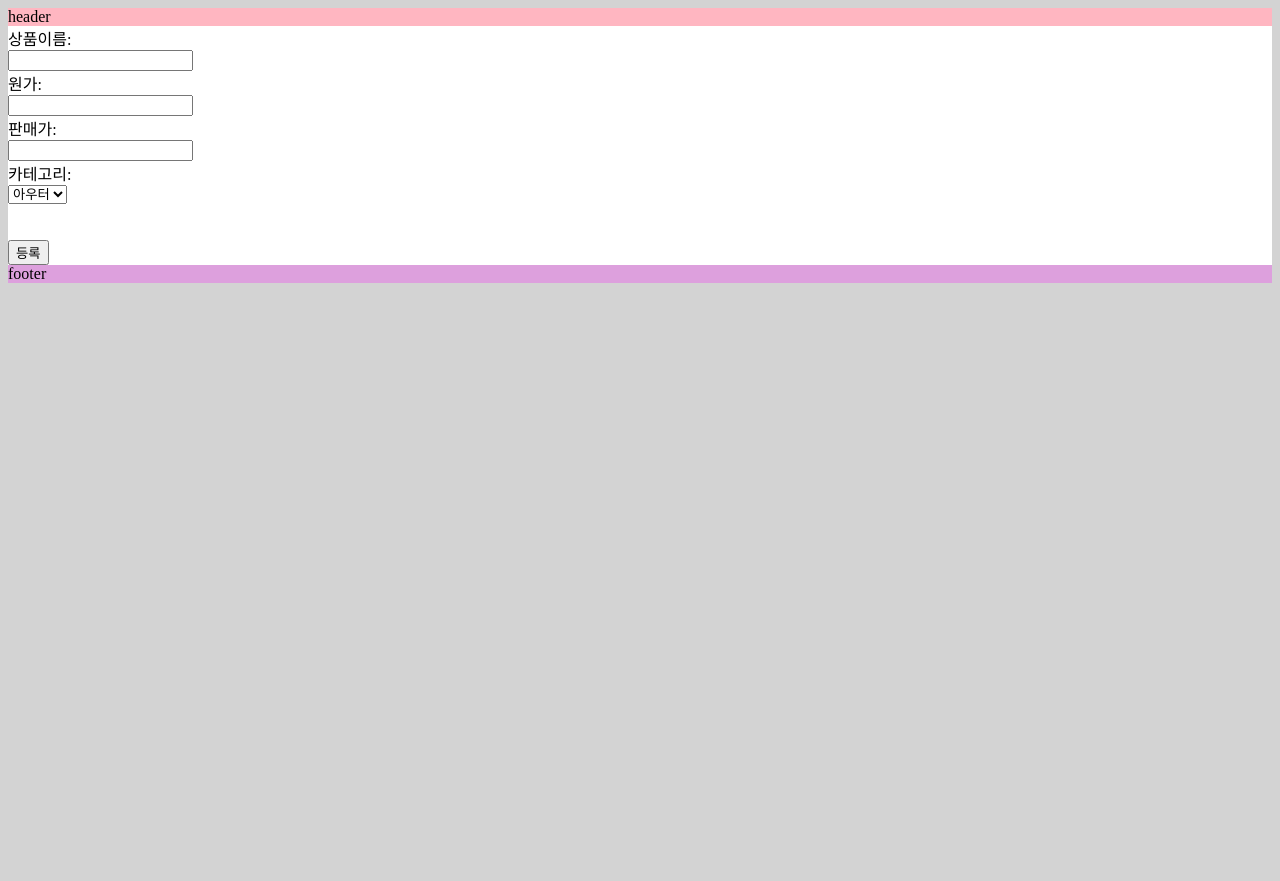
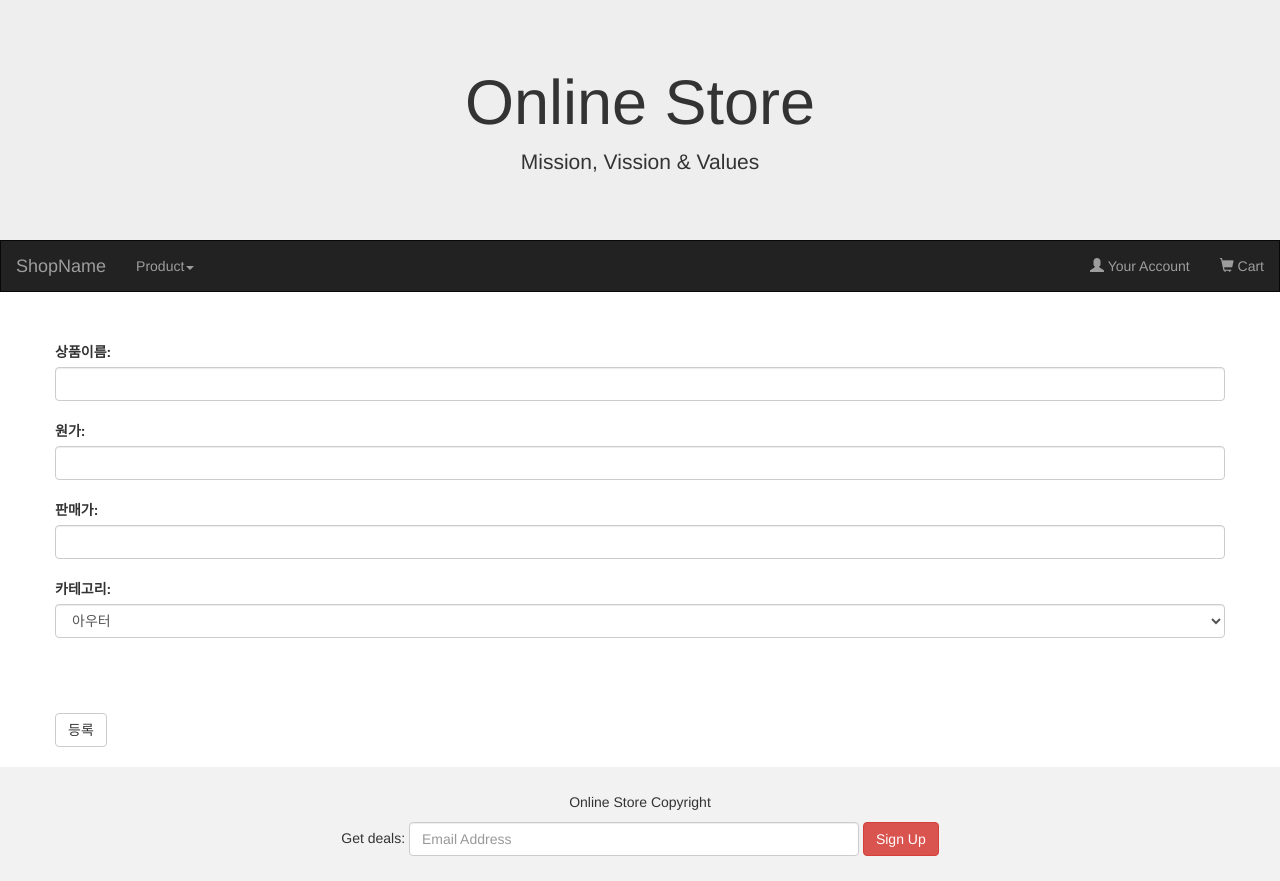
Before and after one commit to MyeongheeRoh/Flask, a Flask app: template clothesmall/templates/editproduct.html in a window 1280 px wide. Before the commit the page ends 283 px from the top, so only its background shows below. Run offline with Flask 2, Linux system fonts and the light colour scheme; the template is opened without the code that fills it, so the values that code supplies are empty; some libraries are stand-ins or nearby versions.

Commit message:
Modify bootstrap template

```diff
--- a/clothesmall/run.py
+++ b/clothesmall/run.py
@@ -1,8 +1,11 @@
 from create import create_app
+from flask import render_template, request
+from model.product import Product
 from flask_bootstrap import Bootstrap
 
+
 app = create_app()
-Bootstrap(app)
+bootstrap = Bootstrap(app)
 
 if __name__ == '__main__':
     app.secret_key = 'super secret key'
--- a/clothesmall/templates/editproduct.html
+++ b/clothesmall/templates/editproduct.html
@@ -1,52 +1,62 @@
 {% extends "layout.html" %}
-{% block title %}Edit Product{% endblock %}
+{% block title %}Product{% endblock %}
 {% block head %}
+  {{ super() }}
+{% endblock %}
+{% block nav %}
 {{ super() }}
 {% endblock %}
 
 {% block content %}
+
 <form id="productform" name="productform" action="/product/register" method="post">
     <input type="hidden" id="product_id" value="{{data.id}}" name="product_id">
     <label for="product_name">상품이름: </label><br>
     {% if data %}
-      <input type="text" id="pname" name="pname" value="{{data.name}}"><br>
+    <input class="form-control" type="text" id="pname" name="pname" value="{{data.name}}"><br>
     {% else %}
-      <input type="text" id="pname" name="pname"><br>
+    <input class="form-control" type="text" id="pname" name="pname"><br>
     {% endif %}
     <label for="cost_price">원가: </label><br>
     {% if data %}
-      <input type="number" id="cost_price" name="cost_price" value="{{data.cost_price}}"><br>
+    <input class="form-control" type="number" id="cost_price" name="cost_price" value="{{data.cost_price}}"
+      aria-describedby="sizing-addon2"><br>
     {% else %}
-      <input type="number" id="cost_price" name="cost_price"><br>
+    <input class="form-control" type="number" id="cost_price" name="cost_price" aria-describedby="sizing-addon2"><br>
     {% endif %}
     <label for="selling_price">판매가: </label><br>
     {% if data %}
-      <input type="number" id="selling_price" name="selling_price" value="{{data.selling_price}}"><br>
+    <input class="form-control" type="number" id="selling_price" name="selling_price"
+      value="{{data.selling_price}}"><br>
     {% else %}
-      <input type="number" id="selling_price" name="selling_price"><br>
+    <input class="form-control" type="number" id="selling_price" name="selling_price"><br>
     {% endif %}
 
     {% if data %}
     <label for="category">카테고리: </label><br>
-      <select name="category" id="category">
+    <select class="form-control" name="category" id="category">
       <option value="1" {% if data.product_category == 1 %} selected {% endif %}>아우터</option>
       <option value="2" {% if data.product_category == 2 %} selected {% endif %}>상의</option>
       <option value="3" {% if data.product_category == 3 %} selected {% endif %}>하의</option>
     </select><br><br><br>
-      <input type="button" id="save" value="저장" onclick="checkAll()"><br>
+    <input class="btn btn-default" type="button" id="save" value="저장" onclick="checkAll()"><br>
     {% else %}
     <label for="category">카테고리: </label><br>
-      <select name="category" id="category" onload="selectedCategory({{data.product_category}})">
+    <div class="form-group">
+    <select class="form-control" name="category" id="category" onload="selectedCategory({{data.product_category}})">
       <option value="1">아우터</option>
       <option value="2">상의</option>
       <option value="3">하의</option>
-      </select><br><br><br>
-      <input type="button" id="regist" value="등록" onclick="checkAll()"><br>
+    </select>
+    </div>
+    <br><br><br>
+    <input class="btn btn-default" type="button" id="regist" value="등록" onclick="checkAll()"><br>
     {% endif %}
 </form>
 {% endblock %}
 
-{% block script %}
+{% block scripts %}
+  <script type="text/javascript">
   <!-- 유효성 체크 -->
   console.log('1');
 
@@ -90,5 +100,5 @@ function checkAll(){
         alert('카테고리를 입력하세요');
       }
     }
-
+</script>
 {% endblock %}
--- a/clothesmall/templates/layout.html
+++ b/clothesmall/templates/layout.html
@@ -1,38 +1,76 @@
-<!doctype html>
-  <head>
-		<meta http-equiv="Content-Type" content="text/html; charset=utf-8"/>
-		<title> Title {% block title %}{% endblock %}</title>
-    {% block head %}{% endblock %}
-  </head>
-  <body width="100%" style="background-color:lightgray;">
-   {% if error %}<div class=error><strong>Error:</strong> {{ error }}</div>{% endif %}
-   <div id="header" style="background-color:lightpink;">header</div>
-   <!-- 플래시 메시지 -->
-   {% with flashes = get_flashed_messages() %}
-     {% if flashes %}
-       <ul class=flashes>
-         {{ flashes }}
-       </ul>
-     {% endif %}
-   {% endwith %}
+<!DOCTYPE html>
+<html lang="en">
+<head>
+  <title>{% block title %} Bootstrap Example {% endblock %}</title>
+  <meta charset="utf-8">
+  <meta name="viewport" content="width=device-width, initial-scale=1">
+  <link rel="stylesheet" href="https://maxcdn.bootstrapcdn.com/bootstrap/3.4.1/css/bootstrap.min.css">
+  <script src="https://ajax.googleapis.com/ajax/libs/jquery/3.5.1/jquery.min.js"></script>
+  <script src="https://maxcdn.bootstrapcdn.com/bootstrap/3.4.1/js/bootstrap.min.js"></script>
+  <style>
+    /* Remove the navbar's default rounded borders and increase the bottom margin */
+    .navbar {
+      margin-bottom: 50px;
+      border-radius: 0;
+    }
 
-   <!-- content-->
-    <div id="content" class="span12" style="background-color:white;">
-	{% block content %}{% endblock %}
+    /* Remove the jumbotron's default bottom margin */
+     .jumbotron {
+      margin-bottom: 0;
+    }
+
+    /* Add a gray background color and some padding to the footer */
+    footer {
+      background-color: #f2f2f2;
+      padding: 25px;
+    }
+  </style>
+</head>
+<body>
+
+<div class="jumbotron">
+  <div class="container text-center">
+    <h1>Online Store</h1>
+    <p>Mission, Vission & Values</p>
+  </div>
+</div>
+
+<nav class="navbar navbar-inverse">
+  <div class="container-fluid">
+    <div class="navbar-header">
+      <a class="navbar-brand" href="/">ShopName</a>
     </div>
-	<!-- end of content-->
+    <ul class="nav navbar-nav">
+      <li class="dropdown"><a class="dropdown-toggle" data-toggle="dropdown" href="#">Product<span class="caret"></span></a>
+        <ul class="dropdown-menu">
+          <li><a href="/product">아우터</a></li>
+          <li><a href="/product">상의</a></li>
+          <li><a href="/product">하의</a></li>
+        </ul>
+      </li>
+    </ul>
+    <ul class="nav navbar-nav navbar-right">
+      <li><a href="#"><span class="glyphicon glyphicon-user"></span> Your Account </a></li>
+      <li><a href="#"><span class="glyphicon glyphicon-shopping-cart"></span> Cart</a></li>
+    </ul>
+  </div>
+</nav>
 
-	<!-- footer begin -->
-    <div id="footer" class="span12" style="background-color:plum;">
-        footer
-    </div>
-    <!-- footer end -->
+<div class="container">
+  <div class="row">
+    {% block content %}
+    <h1>메인화면</h1>
+    {% endblock %}
+  </div>
+</div><br>
 
-    <!-- script begin -->
-    <script type="text/javascript">
-	{% block script %}{% endblock %}
-    </script>
-    <!-- script end -->
+<footer class="container-fluid text-center">
+  <p>Online Store Copyright</p>
+  <form class="form-inline">Get deals:
+    <input type="email" class="form-control" size="50" placeholder="Email Address">
+    <button type="button" class="btn btn-danger">Sign Up</button>
+  </form>
+</footer>
 
-  </body>
+</body>
 </html>
```
Also changed, not shown: clothesmall/controller/product.py (+4 -4 lines), clothesmall/templates/layoutb.html (+19 -4 lines), clothesmall/templates/product.html (+14 -16 lines), clothesmall/templates/productdetail.html (+21 -9 lines). Lines whose indentation alone changed are shown as unchanged.
